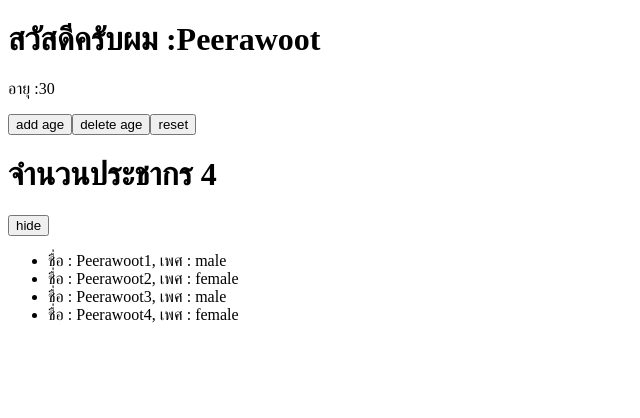
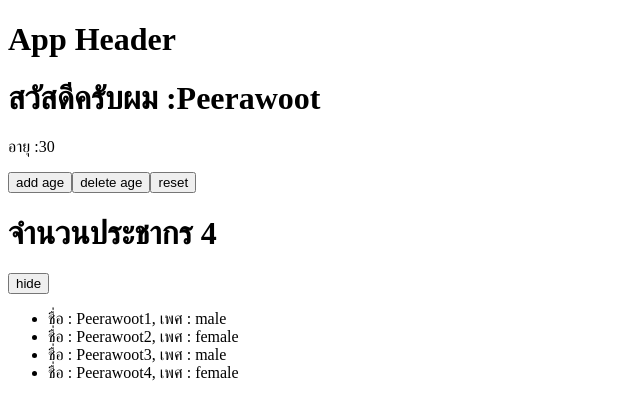
Before and after one commit to pls2s/Practice_React, a React (Vite) app: page / in a window 1280 px wide. Shown: the top 418 px of the page, without its empty margins (0-640 px from the left). Built offline with nearby package versions, Linux system fonts and the light colour scheme.

Commit message:
new components

```diff
--- a/src/App.jsx
+++ b/src/App.jsx
@@ -1,14 +1,11 @@
 //is a component
 import { useState } from "react";
+import Header from './components/Header'; //import component 'Header from "./components/Header";';
+import PersonList from './components/PersonList';
 function App() {
   const name = "Peerawoot";
   const [age, setAge] = useState(30); //ตัวแปรสถานะ เปลี่ยนได้ตลอดเวลาที่ใ้ชงาน
-  const [data, setData] = useState([
-    { id: 1, name: "Peerawoot1", gender: "male" },
-    { id: 2, name: "Peerawoot2", gender: "female" },
-    { id: 3, name: "Peerawoot3", gender: "male" },
-    { id: 4, name: "Peerawoot4", gender: "female" },
-  ]);
+
 
 
   function addAge() {
@@ -25,26 +22,19 @@
     }
   }
 
-  const [show, setShow] = useState(true);
 
   return (
     //ถ้ามี html มากว่า 1 คำสั่งต้องมี <> </> , return คือการส่ง html ไปทำงานที่ main.jsx
     <>
+      <Header />{/*เรียกใช้ component*/}
+
       <h1>สวัสดีครับผม :{name}</h1>
       <p>อายุ :{age} </p>
       <button onClick={() => addAge()}>add age</button>
       <button onClick={() => deleteAge()}>delete age</button>
       <button onClick={() => setAge(30)}>reset</button>
-      <h1>จำนวนประชากร {data.length}</h1>
 
-      <button onClick={() => setShow(!show)}>{show ? "hide" : "show"}</button> {/*สลับการแสดงข้อมูล รีเทินเป็น t/f  , ? คือ if , : คือ else*/}
-
-      <ul>
-        {show && data.map((obj) => ( //map คือการวนลูป ข้อมูลทุกตัวใน data useState ใช้ show เพื่อสลับการแสดงข้อมูล
-          <li key={obj.id}> {/*key เป็น id ของข้อมูล จะต้องใช้อันที่ข้อมูลไม่ช้ำ */}
-            ชื่อ : {obj.name}, เพศ : {obj.gender}
-          </li> ))}
-      </ul>
+      <PersonList />{/*เรียกใช้ component*/}
     </>
   );
 } //คำสั่ง js จะเขียนอยู่ใน {}
--- /dev/null
+++ b/src/components/Header.jsx
@@ -0,0 +1,9 @@
+function Header() {
+    return (
+        <>
+            <h1>App Header</h1>
+        </>
+    );
+}
+
+export default Header;
--- /dev/null
+++ b/src/components/PersonList.jsx
@@ -0,0 +1,26 @@
+import { useState } from "react";
+function PersonList() {
+
+    const [data, _setData] = useState([
+    { id: 1, name: "Peerawoot1", gender: "male" },
+    { id: 2, name: "Peerawoot2", gender: "female" },
+    { id: 3, name: "Peerawoot3", gender: "male" },
+    { id: 4, name: "Peerawoot4", gender: "female" } ]);
+
+    const [show, setShow] = useState(true);
+    return (
+        <>
+            <h1>จำนวนประชากร {data.length}</h1>
+            <button onClick={() => setShow(!show)}>{show ? "hide" : "show"}</button> {/*สลับการแสดงข้อมูล รีเทินเป็น t/f  , ? คือ if , : คือ else*/}
+
+            <ul>
+                {show && data.map((obj) => ( //map คือการวนลูป ข้อมูลทุกตัวใน data useState ใช้ show เพื่อสลับการแสดงข้อมูล
+                <li key={obj.id}> {/*key เป็น id ของข้อมูล จะต้องใช้อันที่ข้อมูลไม่ช้ำ */}
+                    ชื่อ : {obj.name}, เพศ : {obj.gender}
+                </li> ))}
+            </ul>
+        </>
+    );
+}
+
+export default PersonList;
```
